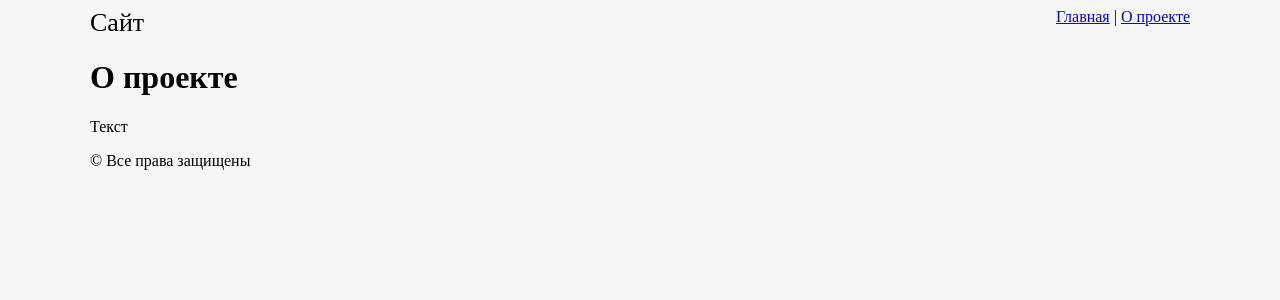
After one commit to dfursenko/support_app, a Rails app: page /page/about in a window 1280 px wide. The commit adds this page. Shown: the top 300 px of the page. Run offline with Rails 7, Linux system fonts and the light colour scheme; style sheets or scripts are compiled from the project's sources.

Commit message:
add frontend

```diff
--- /dev/null
+++ b/app/assets/javascripts/page.coffee
@@ -0,0 +1,3 @@
+# Place all the behaviors and hooks related to the matching controller here.
+# All this logic will automatically be available in application.js.
+# You can use CoffeeScript in this file: http://coffeescript.org/
--- /dev/null
+++ b/app/assets/stylesheets/page.scss
@@ -0,0 +1,26 @@
+// Place all the styles related to the Page controller here.
+// They will automatically be included in application.css.
+// You can use Sass (SCSS) here: http://sass-lang.com/
+
+body {
+  background: #F7F7F7;
+}
+
+.container {
+  width: 1100px;
+  margin: 0 auto;
+}
+
+header {
+  display: flex;
+  justify-content: space-between;
+  height: 30px;
+}
+
+.logo {
+  font-size: 26px;
+}
+
+footer {
+  height: 30px;
+}
--- /dev/null
+++ b/app/controllers/page_controller.rb
@@ -0,0 +1,7 @@
+class PageController < ApplicationController
+  def index
+  end
+
+  def about
+  end
+end
--- /dev/null
+++ b/app/helpers/page_helper.rb
@@ -0,0 +1,2 @@
+module PageHelper
+end
--- /dev/null
+++ b/app/views/layouts/_footer.html.erb
@@ -0,0 +1,3 @@
+<footer>
+  &copy; Все права защищены
+</footer>
--- /dev/null
+++ b/app/views/layouts/_header.html.erb
@@ -0,0 +1,9 @@
+<header class="top">
+  <div class="logo">
+    Сайт
+  </div>
+  <nav class="menu">
+    <a href="<%= root_path %>">Главная</a> |
+    <a href="<%= page_about_path %>">О проекте</a>
+  </nav>
+</header>
--- a/app/views/layouts/application.html.erb
+++ b/app/views/layouts/application.html.erb
@@ -9,6 +9,12 @@
   </head>
 
   <body>
-    <%= yield %>
+    <div class="container">
+      <%= render 'layouts/header' %>
+      <div class="content">
+        <%= yield %>
+      </div>
+      <%= render 'layouts/footer' %>
+    </div>
   </body>
 </html>
--- /dev/null
+++ b/app/views/page/about.html.erb
@@ -0,0 +1,2 @@
+<h1>О проекте</h1>
+<p>Текст</p>
--- /dev/null
+++ b/app/views/page/index.html.erb
@@ -0,0 +1,2 @@
+<h1>Главная страница</h1>
+<p>Текст</p>
--- a/config/routes.rb
+++ b/config/routes.rb
@@ -1,3 +1,4 @@
 Rails.application.routes.draw do
-  # For details on the DSL available within this file, see http://guides.rubyonrails.org/routing.html
+  root 'page#index'
+  get 'page/about'
 end
```
Also changed, not shown: test/controllers/page_controller_test.rb (added, +14 -0 lines).
